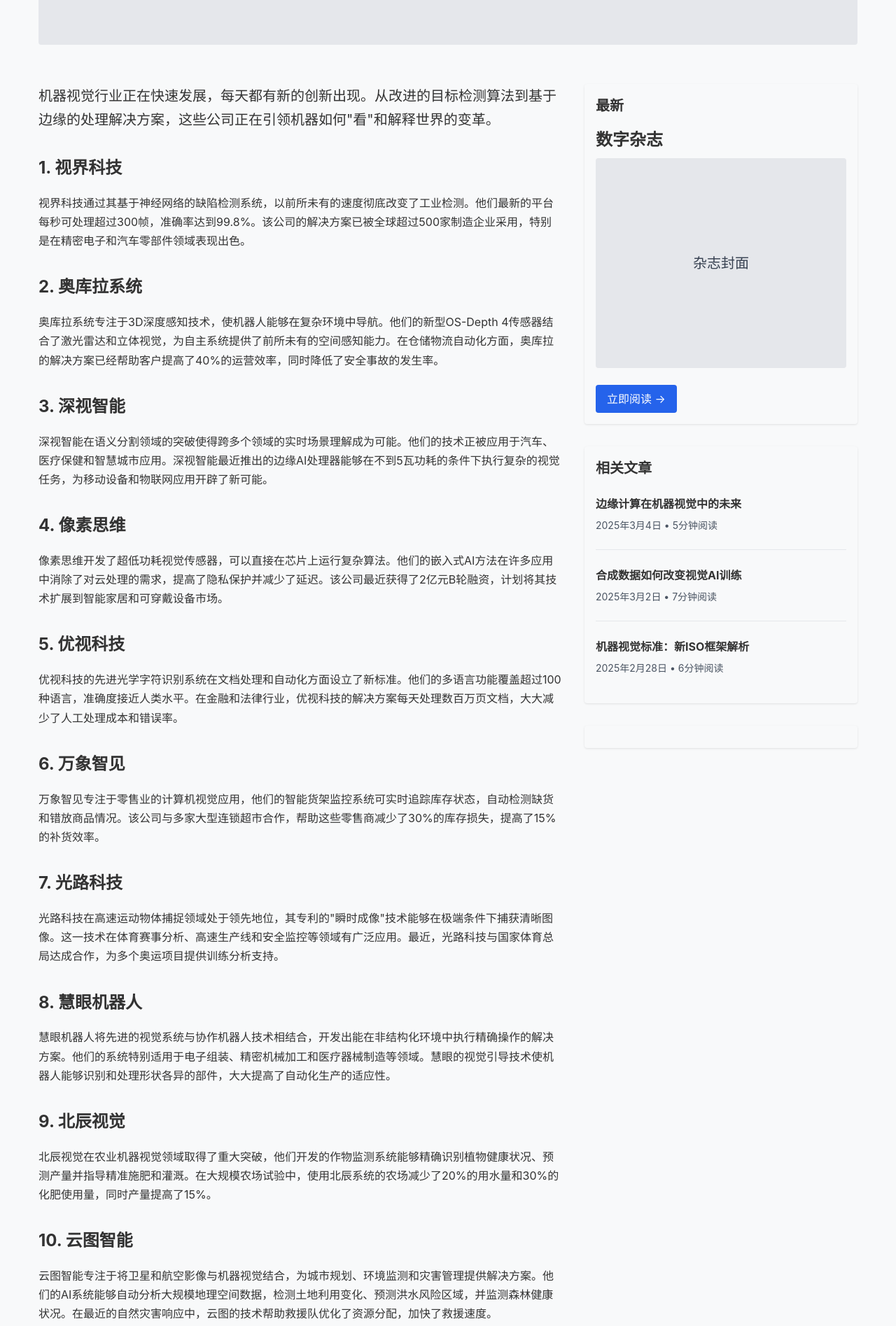
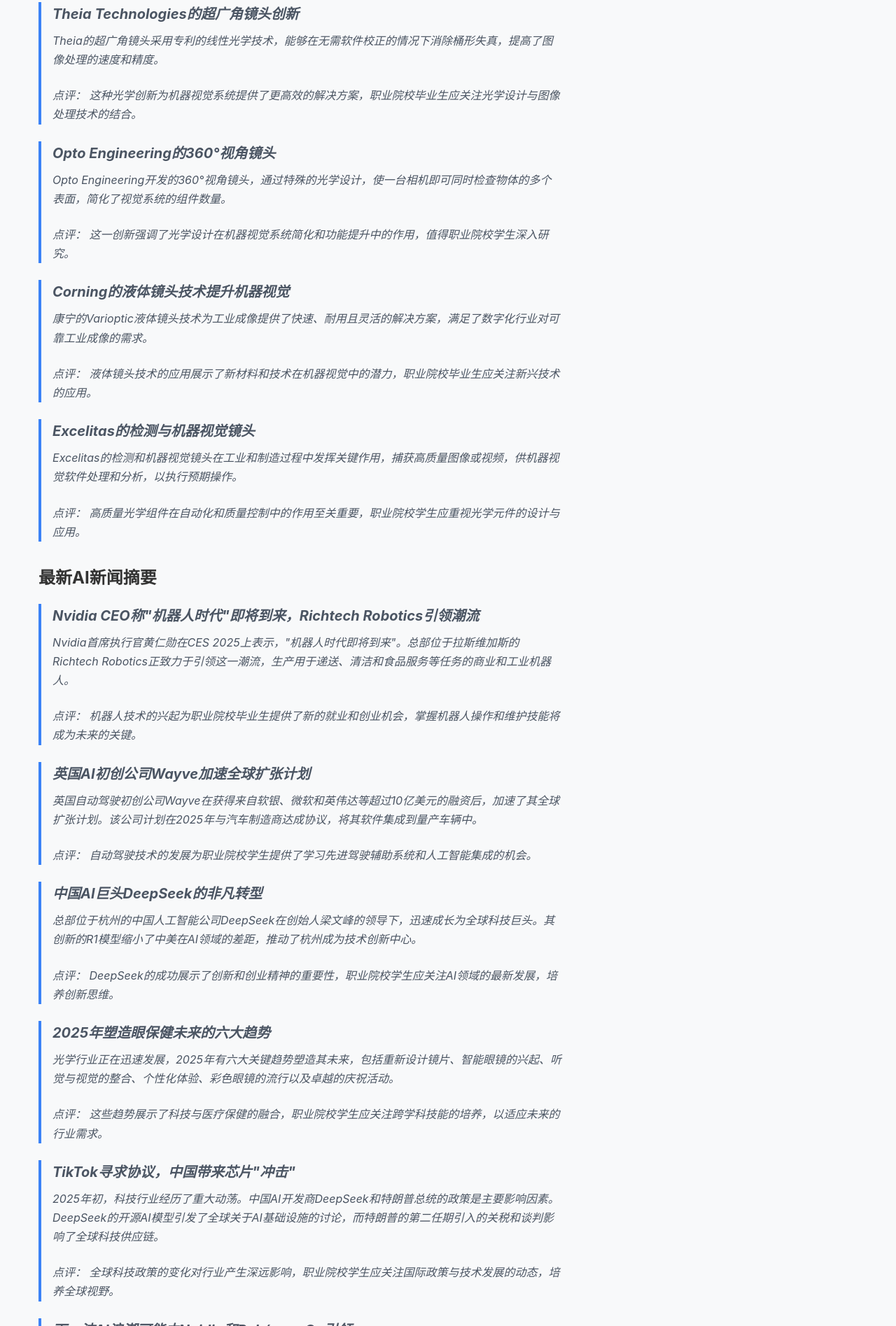
Before and after one commit to Baggio200cn/-, a plain HTML site: page index.html in a window 1280 px wide. Shown: the part 905-2800 px from the top of the page at 70% size. Drawn offline with Linux system fonts and the light colour scheme.

Commit message:
Update index.html111

```diff
--- a/index.html
+++ b/index.html
@@ -3,7 +3,7 @@
 <head>
     <meta charset="UTF-8">
     <meta name="viewport" content="width=device-width, initial-scale=1.0">
-    <title>机器视觉每日资讯</title>
+    <title>机器视觉每日资讯 - 2025年3月6日</title>
     <style>
         /* 重置样式 */
         * {
@@ -14,7 +14,7 @@
 
         body {
             font-family: -apple-system, BlinkMacSystemFont, "Segoe UI", Roboto, "Helvetica Neue", Arial, sans-serif;
-            line-height: 1.5;
+            line-height: 1.6;
             color: #333;
             background-color: #f8f9fa;
         }
@@ -285,6 +285,10 @@
             border-radius: 0.25rem;
         }
 
+        .rounded-lg {
+            border-radius: 0.5rem;
+        }
+
         .rounded-l {
             border-top-left-radius: 0.25rem;
             border-bottom-left-radius: 0.25rem;
@@ -297,6 +301,10 @@
 
         .shadow {
             box-shadow: 0 1px 3px 0 rgba(0, 0, 0, 0.1);
+        }
+
+        .shadow-lg {
+            box-shadow: 0 10px 15px -3px rgba(0, 0, 0, 0.1), 0 4px 6px -2px rgba(0, 0, 0, 0.05);
         }
 
         /* 链接和导航 */
@@ -393,6 +401,29 @@
         .prose h2 {
             margin-top: 2rem;
             margin-bottom: 1rem;
+        }
+
+        /* 引用块样式 */
+        blockquote {
+            border-left: 4px solid #3b82f6;
+            padding-left: 1rem;
+            margin-left: 0;
+            margin-right: 0;
+            font-style: italic;
+            color: #4b5563;
+            margin-bottom: 1.5rem;
+        }
+
+        /* 图片样式 */
+        .img-cover {
+            width: 100%;
+            height: auto;
+            object-fit: cover;
+        }
+
+        .img-contain {
+            max-width: 100%;
+            height: auto;
         }
 
         /* 响应式设计 */
@@ -574,7 +605,7 @@
         <div class="bg-blue-100 p-4 rounded">
             <a href="#" class="block">
                 <div style="height:150px; display:flex; align-items:center; justify-content:center; background-color:#dbeafe;">
-                    <span style="color:#1e429f; font-size:1.5rem;">机器视觉技术与应用峰会 - 点击了解详情</span>
+                    <span style="color:#1e429f; font-size:1.5rem;">机器视觉技术与应用峰会 2025 - 点击了解详情</span>
                 </div>
             </a>
         </div>
@@ -586,17 +617,17 @@
         <div class="mb-6 text-sm">
             <a href="#">首页</a>
             <span class="mx-2">•</span>
-            <a href="#">机器视觉战略</a>
+            <a href="#">机器视觉资讯</a>
         </div>
 
         <!-- 主标题 -->
-        <h1 class="text-5xl font-bold mb-6">十大值得关注的机器视觉公司</h1>
+        <h1 class="text-4xl font-bold mb-6">全球机器视觉产品应用与光学技术创新</h1>
 
         <!-- 文章元信息 -->
         <div class="flex flex-wrap items-center mb-6">
-            <span class="mr-4">作者：<a href="#" class="font-bold">陈丽萍</a></span>
+            <span class="mr-4">作者：<a href="#" class="font-bold">编辑部</a></span>
             <span class="mr-4">2025年3月6日</span>
-            <span class="mr-4">• 8分钟阅读</span>
+            <span class="mr-4">• 6分钟阅读</span>
 
             <!-- 分享按钮 -->
             <div class="mt-2 md:mt-0">
@@ -610,9 +641,7 @@
 
         <!-- 特色图片 -->
         <div class="mb-8">
-            <div style="height:400px; background-color:#e5e7eb; display:flex; align-items:center; justify-content:center; border-radius:0.25rem;">
-                <span style="color:#374151; font-size:1.5rem;">机器视觉技术展示图</span>
-            </div>
+            <img src="image1.jpg" alt="全球机器视觉应用概述" class="w-full h-auto rounded shadow-lg">
         </div>
     </main>
 
@@ -623,97 +652,79 @@
             <div class="w-full lg:w-2/3 lg:pr-8">
                 <article class="prose">
                     <p class="text-xl mb-6">
-                        机器视觉行业正在快速发展，每天都有新的创新出现。从改进的目标检测算法到基于边缘的处理解决方案，这些公司正在引领机器如何"看"和解释世界的变革。
+                        近年来，机器视觉技术在全球范围内得到了广泛应用，特别是在工厂自动化领域，光学技术的创新推动了生产效率和质量的提升。以下是近期在该领域的重要进展：
                     </p>
 
-                    <h2 class="text-2xl font-bold mt-8 mb-4">1. 视界科技</h2>
-                    <p class="mb-4">视界科技通过其基于神经网络的缺陷检测系统，以前所未有的速度彻底改变了工业检测。他们最新的平台每秒可处理超过300帧，准确率达到99.8%。该公司的解决方案已被全球超过500家制造企业采用，特别是在精密电子和汽车零部件领域表现出色。</p>
+                    <blockquote>
+                        <h3 class="text-xl font-bold mb-2">OPT在机器视觉领域的领导地位</h3>
+                        <p>OPT作为机器视觉组件和软件供应商，专注于工厂自动化，已迅速发展成为行业领导者。</p>
+                        <p><em>点评：</em> OPT的成功展示了专业技能和创新在机器视觉领域的重要性，为职业院校毕业生提供了学习和发展的榜样。</p>
+                    </blockquote>
 
-                    <h2 class="text-2xl font-bold mt-8 mb-4">2. 奥库拉系统</h2>
-                    <p class="mb-4">奥库拉系统专注于3D深度感知技术，使机器人能够在复杂环境中导航。他们的新型OS-Depth 4传感器结合了激光雷达和立体视觉，为自主系统提供了前所未有的空间感知能力。在仓储物流自动化方面，奥库拉的解决方案已经帮助客户提高了40%的运营效率，同时降低了安全事故的发生率。</p>
+                    <blockquote>
+                        <h3 class="text-xl font-bold mb-2">Theia Technologies的超广角镜头创新</h3>
+                        <p>Theia的超广角镜头采用专利的线性光学技术，能够在无需软件校正的情况下消除桶形失真，提高了图像处理的速度和精度。</p>
+                        <p><em>点评：</em> 这种光学创新为机器视觉系统提供了更高效的解决方案，职业院校毕业生应关注光学设计与图像处理技术的结合。</p>
+                    </blockquote>
 
-                    <h2 class="text-2xl font-bold mt-8 mb-4">3. 深视智能</h2>
-                    <p class="mb-4">深视智能在语义分割领域的突破使得跨多个领域的实时场景理解成为可能。他们的技术正被应用于汽车、医疗保健和智慧城市应用。深视智能最近推出的边缘AI处理器能够在不到5瓦功耗的条件下执行复杂的视觉任务，为移动设备和物联网应用开辟了新可能。</p>
+                    <blockquote>
+                        <h3 class="text-xl font-bold mb-2">Opto Engineering的360°视角镜头</h3>
+                        <p>Opto Engineering开发的360°视角镜头，通过特殊的光学设计，使一台相机即可同时检查物体的多个表面，简化了视觉系统的组件数量。</p>
+                        <p><em>点评：</em> 这一创新强调了光学设计在机器视觉系统简化和功能提升中的作用，值得职业院校学生深入研究。</p>
+                    </blockquote>
 
-                    <h2 class="text-2xl font-bold mt-8 mb-4">4. 像素思维</h2>
-                    <p class="mb-4">像素思维开发了超低功耗视觉传感器，可以直接在芯片上运行复杂算法。他们的嵌入式AI方法在许多应用中消除了对云处理的需求，提高了隐私保护并减少了延迟。该公司最近获得了2亿元B轮融资，计划将其技术扩展到智能家居和可穿戴设备市场。</p>
+                    <blockquote>
+                        <h3 class="text-xl font-bold mb-2">Corning的液体镜头技术提升机器视觉</h3>
+                        <p>康宁的Varioptic液体镜头技术为工业成像提供了快速、耐用且灵活的解决方案，满足了数字化行业对可靠工业成像的需求。</p>
+                        <p><em>点评：</em> 液体镜头技术的应用展示了新材料和技术在机器视觉中的潜力，职业院校毕业生应关注新兴技术的应用。</p>
+                    </blockquote>
 
-                    <h2 class="text-2xl font-bold mt-8 mb-4">5. 优视科技</h2>
-                    <p class="mb-4">优视科技的先进光学字符识别系统在文档处理和自动化方面设立了新标准。他们的多语言功能覆盖超过100种语言，准确度接近人类水平。在金融和法律行业，优视科技的解决方案每天处理数百万页文档，大大减少了人工处理成本和错误率。</p>
+                    <blockquote>
+                        <h3 class="text-xl font-bold mb-2">Excelitas的检测与机器视觉镜头</h3>
+                        <p>Excelitas的检测和机器视觉镜头在工业和制造过程中发挥关键作用，捕获高质量图像或视频，供机器视觉软件处理和分析，以执行预期操作。</p>
+                        <p><em>点评：</em> 高质量光学组件在自动化和质量控制中的作用至关重要，职业院校学生应重视光学元件的设计与应用。</p>
+                    </blockquote>
 
-                    <h2 class="text-2xl font-bold mt-8 mb-4">6. 万象智见</h2>
-                    <p class="mb-4">万象智见专注于零售业的计算机视觉应用，他们的智能货架监控系统可实时追踪库存状态，自动检测缺货和错放商品情况。该公司与多家大型连锁超市合作，帮助这些零售商减少了30%的库存损失，提高了15%的补货效率。</p>
+                    <h2 class="text-2xl font-bold mt-12 mb-4">最新AI新闻摘要</h2>
 
-                    <h2 class="text-2xl font-bold mt-8 mb-4">7. 光路科技</h2>
-                    <p class="mb-4">光路科技在高速运动物体捕捉领域处于领先地位，其专利的"瞬时成像"技术能够在极端条件下捕获清晰图像。这一技术在体育赛事分析、高速生产线和安全监控等领域有广泛应用。最近，光路科技与国家体育总局达成合作，为多个奥运项目提供训练分析支持。</p>
+                    <blockquote>
+                        <h3 class="text-xl font-bold mb-2">Nvidia CEO称"机器人时代"即将到来，Richtech Robotics引领潮流</h3>
+                        <p>Nvidia首席执行官黄仁勋在CES 2025上表示，"机器人时代即将到来"。总部位于拉斯维加斯的Richtech Robotics正致力于引领这一潮流，生产用于递送、清洁和食品服务等任务的商业和工业机器人。</p>
+                        <p><em>点评：</em> 机器人技术的兴起为职业院校毕业生提供了新的就业和创业机会，掌握机器人操作和维护技能将成为未来的关键。</p>
+                    </blockquote>
 
-                    <h2 class="text-2xl font-bold mt-8 mb-4">8. 慧眼机器人</h2>
-                    <p class="mb-4">慧眼机器人将先进的视觉系统与协作机器人技术相结合，开发出能在非结构化环境中执行精确操作的解决方案。他们的系统特别适用于电子组装、精密机械加工和医疗器械制造等领域。慧眼的视觉引导技术使机器人能够识别和处理形状各异的部件，大大提高了自动化生产的适应性。</p>
+                    <blockquote>
+                        <h3 class="text-xl font-bold mb-2">英国AI初创公司Wayve加速全球扩张计划</h3>
+                        <p>英国自动驾驶初创公司Wayve在获得来自软银、微软和英伟达等超过10亿美元的融资后，加速了其全球扩张计划。该公司计划在2025年与汽车制造商达成协议，将其软件集成到量产车辆中。</p>
+                        <p><em>点评：</em> 自动驾驶技术的发展为职业院校学生提供了学习先进驾驶辅助系统和人工智能集成的机会。</p>
+                    </blockquote>
 
-                    <h2 class="text-2xl font-bold mt-8 mb-4">9. 北辰视觉</h2>
-                    <p class="mb-4">北辰视觉在农业机器视觉领域取得了重大突破，他们开发的作物监测系统能够精确识别植物健康状况、预测产量并指导精准施肥和灌溉。在大规模农场试验中，使用北辰系统的农场减少了20%的用水量和30%的化肥使用量，同时产量提高了15%。</p>
+                    <blockquote>
+                        <h3 class="text-xl font-bold mb-2">中国AI巨头DeepSeek的非凡转型</h3>
+                        <p>总部位于杭州的中国人工智能公司DeepSeek在创始人梁文峰的领导下，迅速成长为全球科技巨头。其创新的R1模型缩小了中美在AI领域的差距，推动了杭州成为技术创新中心。</p>
+                        <p><em>点评：</em> DeepSeek的成功展示了创新和创业精神的重要性，职业院校学生应关注AI领域的最新发展，培养创新思维。</p>
+                    </blockquote>
 
-                    <h2 class="text-2xl font-bold mt-8 mb-4">10. 云图智能</h2>
-                    <p class="mb-4">云图智能专注于将卫星和航空影像与机器视觉结合，为城市规划、环境监测和灾害管理提供解决方案。他们的AI系统能够自动分析大规模地理空间数据，检测土地利用变化、预测洪水风险区域，并监测森林健康状况。在最近的自然灾害响应中，云图的技术帮助救援队优化了资源分配，加快了救援速度。</p>
+                    <blockquote>
+                        <h3 class="text-xl font-bold mb-2">2025年塑造眼保健未来的六大趋势</h3>
+                        <p>光学行业正在迅速发展，2025年有六大关键趋势塑造其未来，包括重新设计镜片、智能眼镜的兴起、听觉与视觉的整合、个性化体验、彩色眼镜的流行以及卓越的庆祝活动。</p>
+                        <p><em>点评：</em> 这些趋势展示了科技与医疗保健的融合，职业院校学生应关注跨学科技能的培养，以适应未来的行业需求。</p>
+                    </blockquote>
 
-                    <div class="mt-12 pt-6 border-t">
-                        <h3 class="text-xl font-bold mb-4">参与讨论</h3>
-                        <p>您关注哪些机器视觉公司？请在下方评论区分享您的想法。</p>
+                    <blockquote>
+                        <h3 class="text-xl font-bold mb-2">TikTok寻求协议，中国带来芯片"冲击"</h3>
+                        <p>2025年初，科技行业经历了重大动荡。中国AI开发商DeepSeek和特朗普总统的政策是主要影响因素。DeepSeek的开源AI模型引发了全球关于AI基础设施的讨论，而特朗普的第二任期引入的关税和谈判影响了全球科技供应链。</p>
+                        <p><em>点评：</em> 全球科技政策的变化对行业产生深远影响，职业院校学生应关注国际政策与技术发展的动态，培养全球视野。</p>
+                    </blockquote>
 
-                        <!-- 评论表单 -->
-                        <form class="mt-6">
-                            <div class="mb-4">
-                                <textarea class="w-full p-4 border rounded" rows="4" placeholder="添加您的评论..."></textarea>
-                            </div>
-                            <button type="submit" class="bg-blue-600 text-white px-6 py-2 rounded hover-grow">发表评论</button>
-                        </form>
-                    </div>
-                </article>
-            </div>
+                    <blockquote>
+                        <h3 class="text-xl font-bold mb-2">下一波AI浪潮可能由Nvidia和Pokémon Go引领</h3>
+                        <p>AI领域正在超越语言模型，关注地理空间AI或空间智能，增强在三维空间中感知、思考和行动的能力。</p>
+                    </blockquote>
 
-            <!-- 侧边栏 -->
-            <div class="w-full lg:w-1/3 mt-8 lg:mt-0">
-                <div class="bg-white p-4 rounded shadow mb-8">
-                    <h3 class="text-xl font-bold mb-4">最新</h3>
-                    <h4 class="text-2xl font-bold mb-2">数字杂志</h4>
-
-                    <div class="mb-6">
-                        <div style="height:300px; background-color:#e5e7eb; display:flex; align-items:center; justify-content:center; border-radius:0.25rem;">
-                            <span style="color:#374151; font-size:1.25rem;">杂志封面</span>
-                        </div>
+                    <div class="mt-8">
+                        <img src="image2.jpg" alt="AI驱动的光学设计" class="w-full h-auto rounded shadow mb-4">
+                        <p class="text-sm text-gray-600 text-center">AI赋能的光学设计正在彻底改变机器视觉技术</p>
                     </div>
 
-                    <a href="#" class="inline-block bg-blue-600 text-white px-4 py-2 rounded hover-grow">
-                        立即阅读 →
-                    </a>
-                </div>
-
-                <!-- 相关文章 -->
-                <div class="bg-white p-4 rounded shadow">
-                    <h3 class="text-xl font-bold mb-6">相关文章</h3>
-
-                    <div class="mb-6 pb-6 border-b">
-                        <a href="#" class="block">
-                            <h4 class="font-bold mb-2">边缘计算在机器视觉中的未来</h4>
-                            <p class="text-sm text-gray-600">2025年3月4日 • 5分钟阅读</p>
-                        </a>
-                    </div>
-
-                    <div class="mb-6 pb-6 border-b">
-                        <a href="#" class="block">
-                            <h4 class="font-bold mb-2">合成数据如何改变视觉AI训练</h4>
-                            <p class="text-sm text-gray-600">2025年3月2日 • 7分钟阅读</p>
-                        </a>
-                    </div>
-
-                    <div class="mb-6">
-                        <a href="#" class="block">
-                            <h4 class="font-bold mb-2">机器视觉标准：新ISO框架解析</h4>
-                            <p class="text-sm text-gray-600">2025年2月28日 • 6分钟阅读</p>
-                        </a>
-                    </div>
-                </div>
-
-                <!-- 热门标签 -->
-                <div class="bg-white p-4 rounded shadow mt-8">
-                    <h3 class="text-xl font-bold mb
+                    <div class="
```
